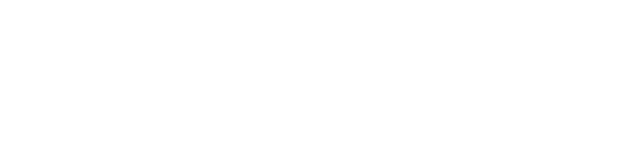
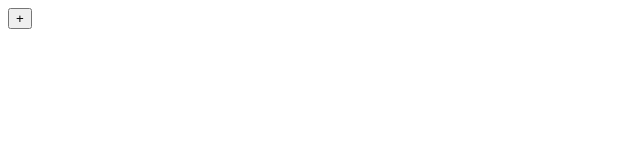
Before and after one commit to JennyGeryak/Running_button, a plain HTML site: page index.html in a window 1280 px wide. Shown: the full height of the page, 0-640 px from the left. Drawn offline with Linux system fonts and the light colour scheme.

Commit message:
working with running button

```diff
--- a/index.html
+++ b/index.html
@@ -5,7 +5,24 @@
 	<title>Running_button</title>
 </head>
 <body>
-	<div id="running_button"></div>
-	<script type="text/javascript" src= "script.js"></script>
+<div id="running_button"></div>
+<script type="text/javascript">
+function runButton (){
+	var task=document.getElementById("task");
+		var tool_bar=document.createElement("div");
+		document.body.appendChild(tool_bar);
+		var button=document.createElement("button");
+		tool_bar.appendChild(button);
+		button.appendChild(document.createTextNode('+'));
+		console.dir(button);
+	button.onmouseover = function (min, max) {
+		return Math.random() * (max - min) + min;
+
+
+ 	}
+}
+
+runButton ('');
+</script>
 </body>
 </html>
```
Also changed, not shown: script.js (deleted).
